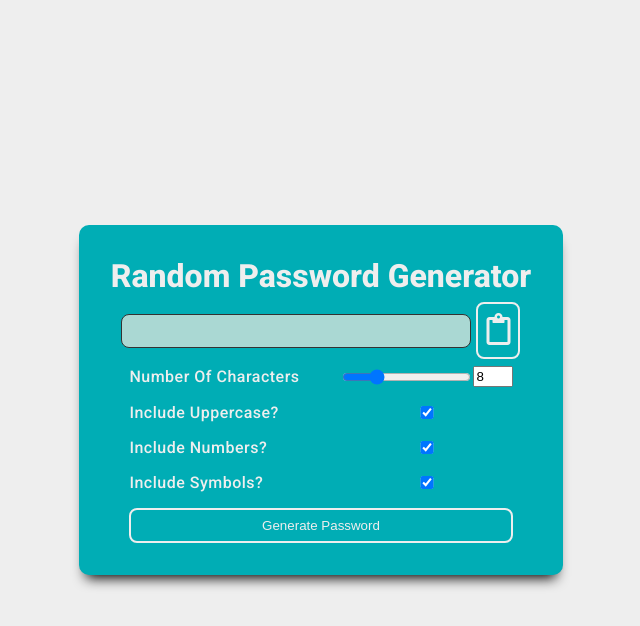
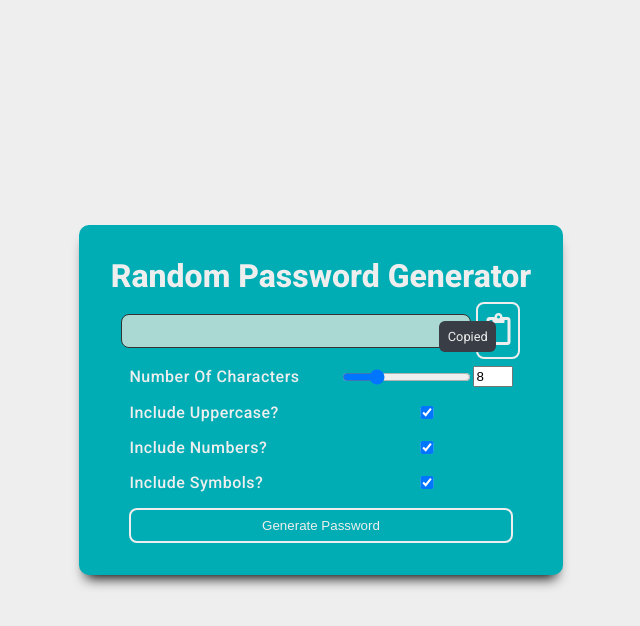
Before and after one commit to A13X4ND7A/rand-pass-gen, a plain HTML site: page index.html in a window 1280 px wide. Both pictures are taken after a click on the button 817 px from the left and 330 px from the top of the page. Shown: the whole page, without its empty margins (319-959 px from the left). Drawn offline with Linux system fonts and the light colour scheme.

Commit message:
added tooltip functionality

```diff
--- a/app.js
+++ b/app.js
@@ -58,16 +58,36 @@ function generatePassword(charAmount, includeUpper, includeNum, includeSymb) {
 
 //copy to clipboard
 clipboardEl.addEventListener('click', () => {
+	copyPassword();
+	showTooltip();
+});
+
+passwordDisplay.addEventListener('click', () => {
+	copyPassword();
+	showTooltip();
+});
+
+function copyPassword() {
 	const textarea = document.createElement('textarea');
-	const password = passwordDisplay.innerText;
-
-	if (!password) {
+	const passwordToCopy = passwordDisplay.innerText;
+	if (!passwordToCopy) {
 		return;
 	}
-
-	textarea.value = password;
+	textarea.value = passwordToCopy;
 	document.body.appendChild(textarea);
 	textarea.select();
 	document.execCommand('copy');
 	textarea.remove();
-});
+}
+
+function showTooltip() {
+	const tooltip = document.getElementById('tooltip');
+	tooltip.classList.add('block');
+	tooltip.classList.add('show');
+	setTimeout(function () {
+		tooltip.classList.remove('show');
+	}, 3000);
+	setTimeout(function () {
+		tooltip.classList.remove('block');
+	}, 3500);
+}
--- a/index.html
+++ b/index.html
@@ -16,9 +16,7 @@
 	<body>
 		<div class="container">
 	<h1 class="title">Random Password Generator</h1>
-   <div class="password-section"> <h3 class="password-display" id="passwordDisplay"></h3> <button class="clipboard-button" id="clipboard">
-          <i class="far fa-clipboard"></i>
-        </button></div>
+   <div class="password-section"> <h3 class="password-display" id="passwordDisplay"></h3><span id="tooltip" class="tooltip">Copied</span> <button class="clipboard-button" id="clipboard"><i class="far fa-clipboard"></i></button></div>
     <form id="passwordGeneratorForm" class="form">
       <label for="charAmountNumber">Number Of Characters</label>
       <div class="char-amount-container">
--- a/style.css
+++ b/style.css
@@ -35,6 +35,7 @@ body {
 	display: flex;
 	flex-direction: row;
 	align-items: center;
+	position: relative;
 }
 
 .password-display {
@@ -52,8 +53,8 @@ body {
 }
 
 .clipboard-button {
+	position: relative;
 	display: block;
-	border: none;
 	background-color: transparent;
 	border: 2px solid #eee;
 	border-radius: 0.5rem;
@@ -108,3 +109,28 @@ label {
 	background-color: rgba(255, 255, 255, 0.4);
 	color: #393e46;
 }
+
+.tooltip {
+	display: none;
+	position: absolute;
+	top: 26px;
+	right: 24px;
+	background: #393e46;
+	color: #eee;
+	font-size: 0.8rem;
+	text-align: center;
+	width: 8ch;
+	padding: 0.5rem 0.5rem;
+	border-radius: 6px;
+	z-index: 99;
+	opacity: 0;
+	transition: opacity 500ms ease-in;
+}
+
+.tooltip.show {
+	opacity: 1;
+}
+
+.block {
+	display: block;
+}
```
